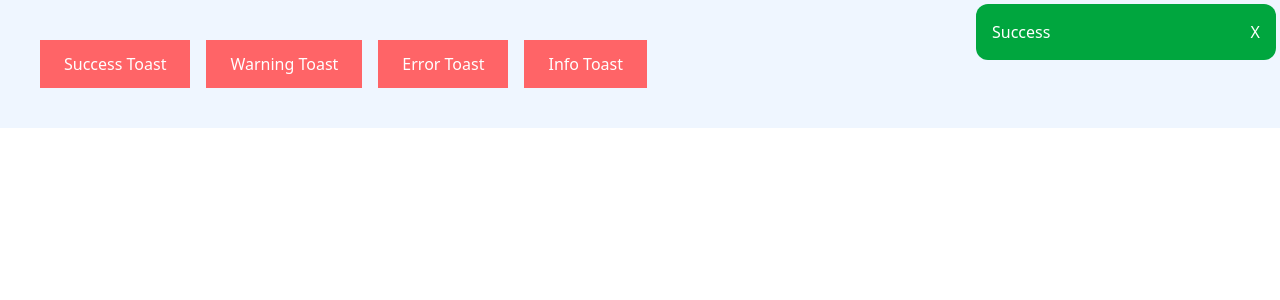
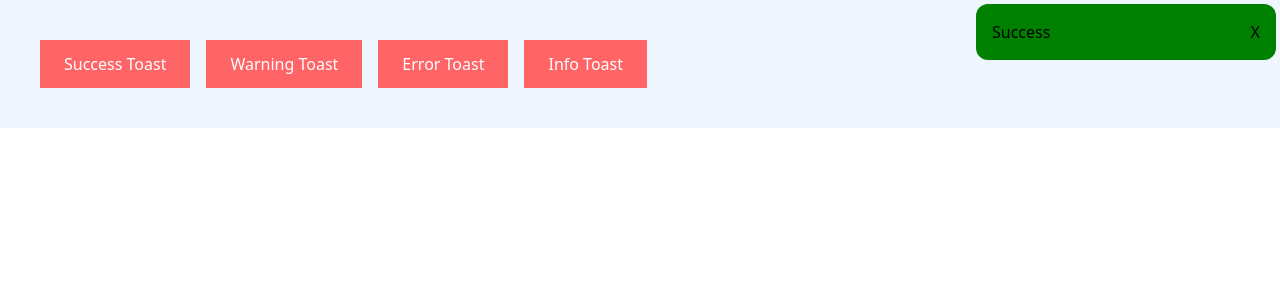
Before and after one commit to MayankSaxena2214/react-machine-coding, a React (Vite) app: page / in a window 1280 px wide. Both pictures are taken after a click on the button "Success Toast". Shown: the top 300 px of the page. Built offline with nearby package versions, Linux system fonts and the light colour scheme.

Commit message:
Multiple toast comppleted

```diff
--- a/src/App.jsx
+++ b/src/App.jsx
@@ -1,12 +1,21 @@
 import React from 'react'
 import Accordian from './components/Accordian'
 import ToastContainer from './components/ToastContainer'
-import "./App.css"
+import "./App.css";
+/*
+In normal toast we just showed the success toast single
+but now we will show multiple toasst like success, warning, etc
+Also suppose multiple toast at the same time also. Like error and warning at the same time
+so we need to maining the list of toast
+
+ */
+import AdvancedToast from './components/AdvancedToast'
 const App = () => {
   return (
     <div className='bg-blue-50'>
       {/* <Accordian/> */}
-      <ToastContainer/>
+      {/* <ToastContainer/> */}
+      <AdvancedToast/>
     </div>
   )
 }
--- /dev/null
+++ b/src/components/AdvancedToast.jsx
@@ -0,0 +1,50 @@
+import React, { useState } from 'react'
+
+const AdvancedToast = () => {
+    const [show,setShow]=useState(null);
+    const [toastsList,setToastList]=useState([]);
+    const colorsMapping={
+        success:"green",
+        warning:"yellow",
+        error:"red",
+        info:"blue"
+    }
+    const handleClose=(id)=>{
+        setToastList((prevToasts)=>{
+            let newToastList=prevToasts.filter((item)=>item.id!=id);
+            return newToastList;
+        })
+    }
+    const handleClick=(message,type)=>{
+        const id=new Date().getTime();
+        console.log(id);
+        setToastList([...toastsList,{id,message,type}]);
+
+        setTimeout(()=>handleClose(id),5000);
+    }
+
+  return (
+    <div className='py-10 px-10 flex flex-col gap-10'>
+      <div className='fixed top-1 right-1 flex gap-2 flex-col'>
+       {
+        toastsList.map((item)=>{
+            return  <div key={item.id} className='flex justify-between w-[300px] rounded-xl toast py-4 px-4' style={{
+                backgroundColor:colorsMapping[item.type]
+            }}>
+            <div>{item?.message}</div>
+            <div className='cursor-pointer' onClick={()=>handleClose(item.id)}>X</div>
+        </div>
+        })
+       }
+      </div>
+      <div className='flex gap-4'>
+        <button onClick={()=>handleClick("Success","success")} className='px-6 py-3 bg-red-400 text-white'>Success Toast</button>
+        <button onClick={()=>handleClick("Warning","warning")} className='px-6 py-3 bg-red-400 text-white'>Warning Toast</button>
+        <button onClick={()=>handleClick("Error","error")} className='px-6 py-3 bg-red-400 text-white'>Error Toast</button>
+        <button onClick={()=>handleClick("Info","info")} className='px-6 py-3 bg-red-400 text-white'>Info Toast</button>
+      </div>
+    </div>
+  )
+}
+
+export default AdvancedToast
```
